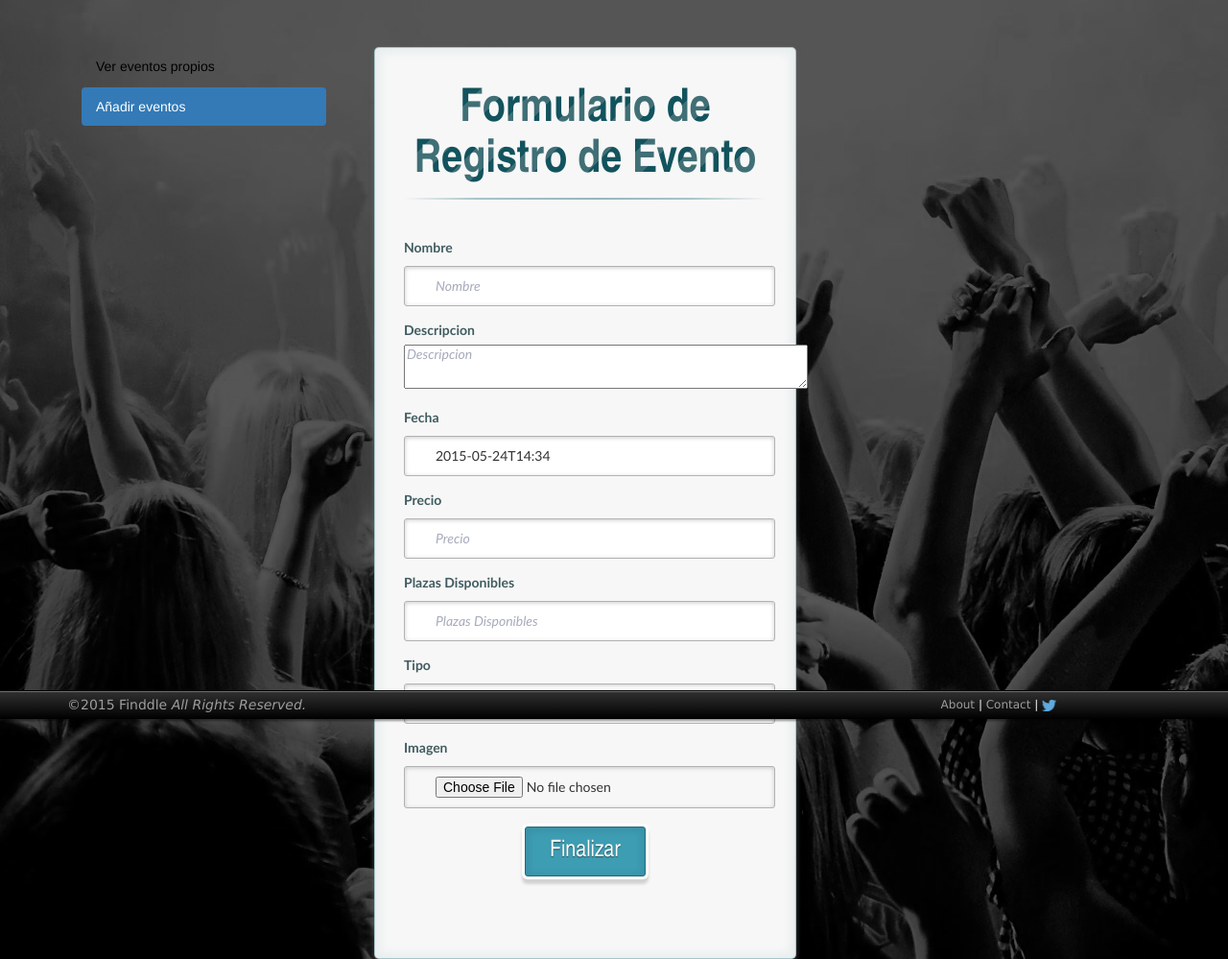
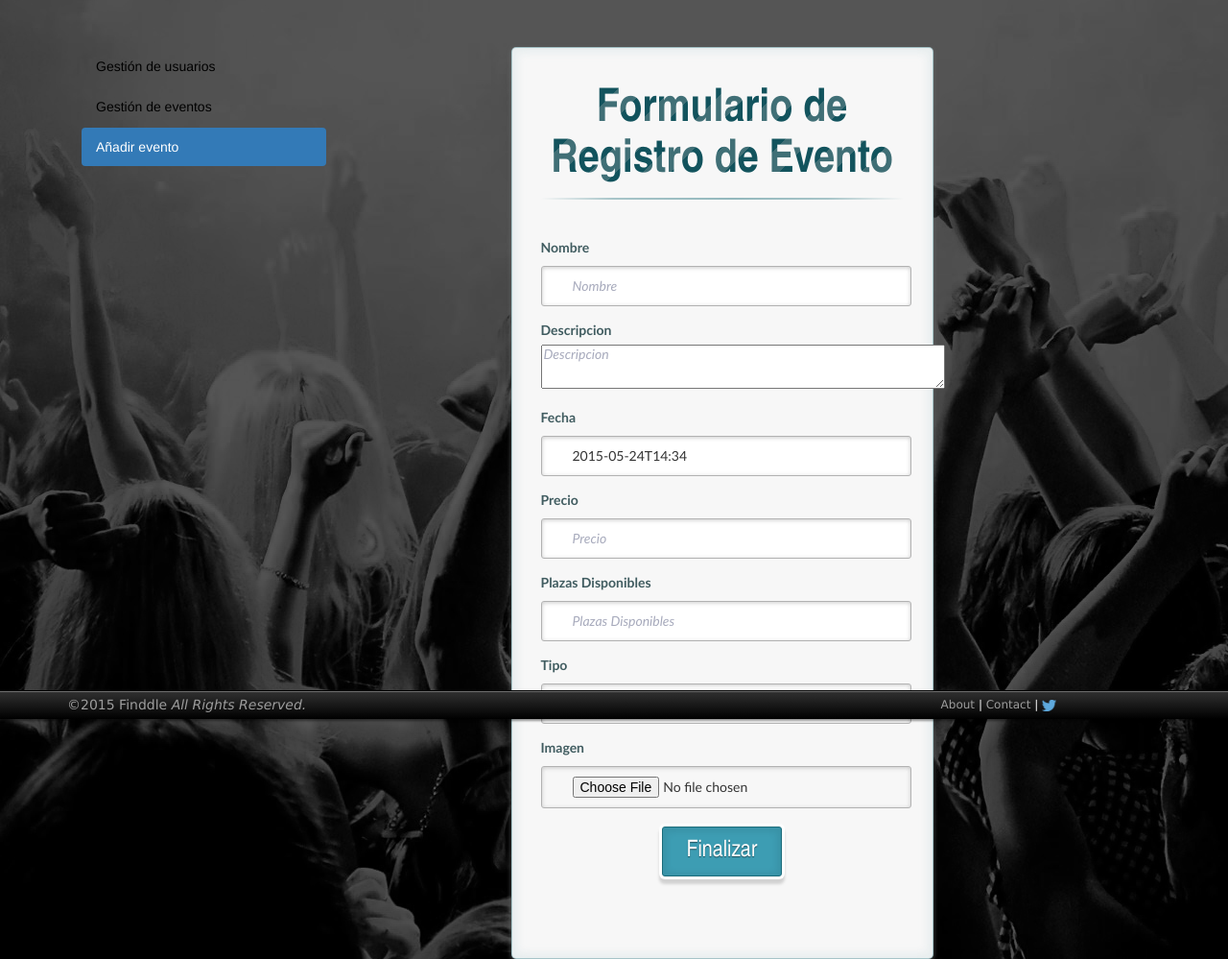
Before and after one commit to finddle/finddle, a PHP site: page /formularioEvento.php in a window 1280 px wide. Shown: the part 51-1050 px from the top of the page at 96% size. Run offline with PHP 8.4, Linux system fonts and the light colour scheme; the visitor is signed in with stand-in values (Sample User, id 1); data comes from the database, SQL or seed files in the repository; data that the repository does not hold is empty.

Commit message:
Cambio en la vista de añadir un evento según promotor o administrador

```diff
--- a/formularioEvento.php
+++ b/formularioEvento.php
@@ -32,10 +32,27 @@
 		  <div class="container">
 		  <div class="sidebar-left container-fixed col-xs-4 col-sm-4 col-md-3 ">
         <ul class="nav nav-pills nav-stacked nav-pills-stacked-example">
-          <li role="presentation"><a href="<?= ROOT_DIR?>/promotor">Ver eventos propios</a></li>
-          <li role="presentation" class="active"><a href="<?= ROOT_DIR?>/evento/crear">Añadir eventos</a></li>
+            <?php
+
+            if(isset($_SESSION['rol']) &&   $_SESSION['rol'] == "admin"){
+
+                echo '<li role="presentation"><a href="'.ROOT_DIR.'/administrar/usuarios">Gestión de usuarios</a></li>';
+                echo '<li role="presentation"><a href="'.ROOT_DIR.'/administrar/eventos">Gestión de eventos</a></li>';
+                echo '<li role="presentation" class = "active"><a href="'.ROOT_DIR.'/eventos/crear">Añadir evento</a></li>';
+
+            }
+
+            else if (isset($_SESSION['rol']) &&   $_SESSION['rol'] == "promotor") {
+                echo '<li role="presentation"><a href="'.ROOT_DIR.'/promotor">Ver eventos propios</a></li>';
+                echo '<li role="presentation" class = "active"><a href="'.ROOT_DIR.'/eventos/crear">Añadir evento</a></li>';
+            }
+
+
+            ?>
+
         </ul>
       </div>
+      <div class="container-fixed col-xs-8 col-sm-8 col-md-9">
       <?php if(isset($_SESSION['username']) && (($_SESSION['rol']=="promotor")||($_SESSION['rol']=="admin"))){?>
 		  <section>
                 <div id="container_demo">
@@ -100,7 +117,7 @@
             </section>
             <?php }else echo '<h1>No tienes permiso para acceder a esta pagina</h1>';?>
         </div>
-
+		</div>
 		<?php
 			require(__DIR__.'/includes/php/footer.php');
 		?>
--- a/includes/php/eventosBD.php
+++ b/includes/php/eventosBD.php
@@ -326,4 +326,5 @@ function editarEventoAdmin($id, $nombre, $descripcion, $precio, $promotor){
 }
 
 
+
 ?>
--- a/vistaadministradorusuarios.php
+++ b/vistaadministradorusuarios.php
@@ -25,6 +25,7 @@
         <ul class="nav nav-pills nav-stacked nav-pills-stacked-example">
           <li role="presentation" class="active"><a href="<?= ROOT_DIR?>/administrar/usuarios">Gestión de usuarios</a></li>
           <li role="presentation"><a href="<?= ROOT_DIR?>/administrar/eventos">Gestión de eventos</a></li>
+          <li role="presentation"><a href="<?= ROOT_DIR?>/evento/crear">Añadir evento</a></li>
         </ul>
       </div>
 
--- a/vistapromotor.php
+++ b/vistapromotor.php
@@ -23,7 +23,7 @@
       <div class="sidebar-left container-fixed col-xs-4 col-sm-4 col-md-3 ">
         <ul class="nav nav-pills nav-stacked nav-pills-stacked-example">
           <li role="presentation"class="active"><a href="<?= ROOT_DIR?>/promotor">Ver eventos propios</a></li>
-          <li role="presentation"><a href="<?= ROOT_DIR?>/evento/crear">Añadir eventos</a></li>
+          <li role="presentation"><a href="<?= ROOT_DIR?>/evento/crear">Añadir evento</a></li>
         </ul>
       </div>
       <div class="container-fixed col-xs-8 col-sm-8 col-md-6">
```
Also changed, not shown: vistaadministradoreventos.php (+5 -2 lines), includes/data/eventos/descarga (1).png (added).
